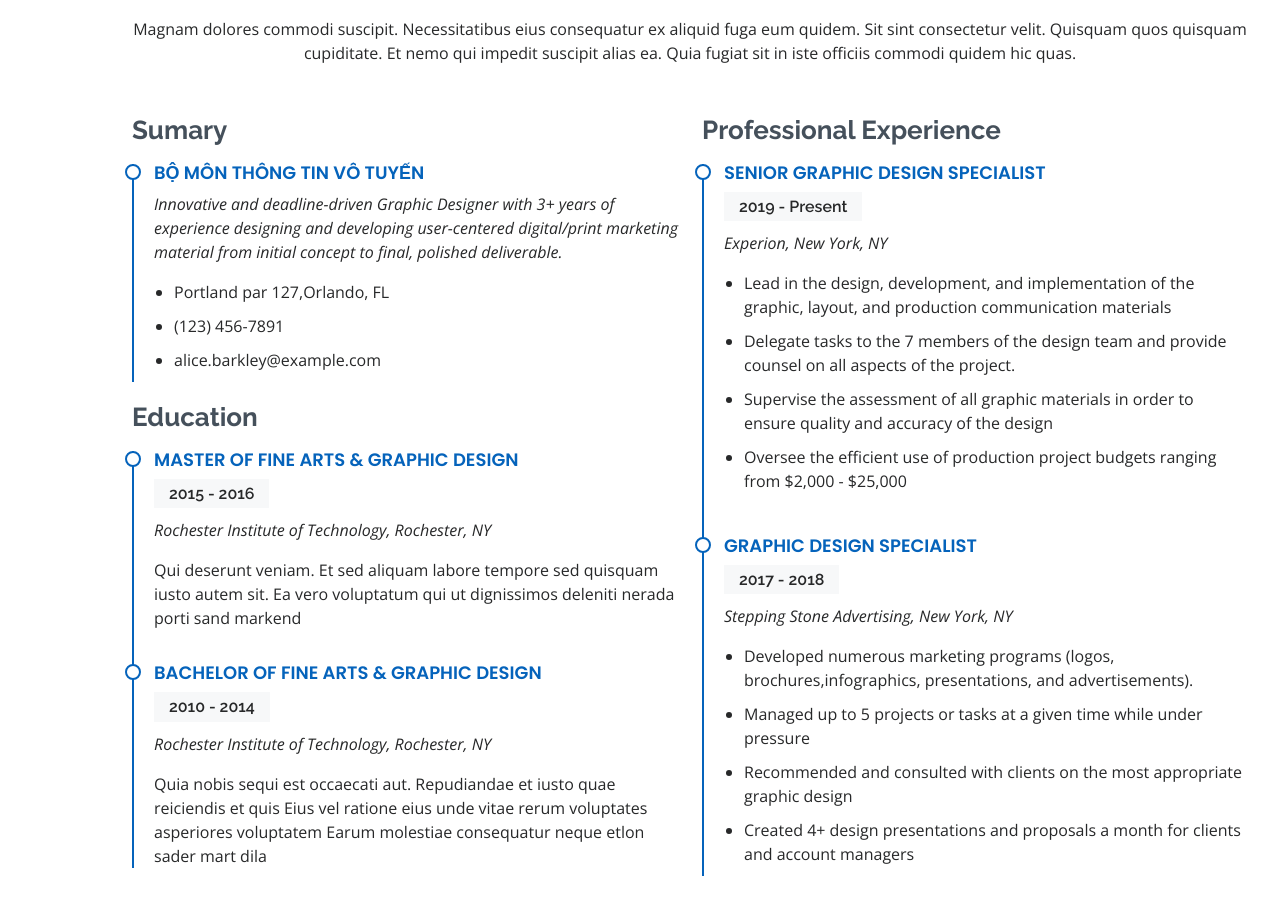
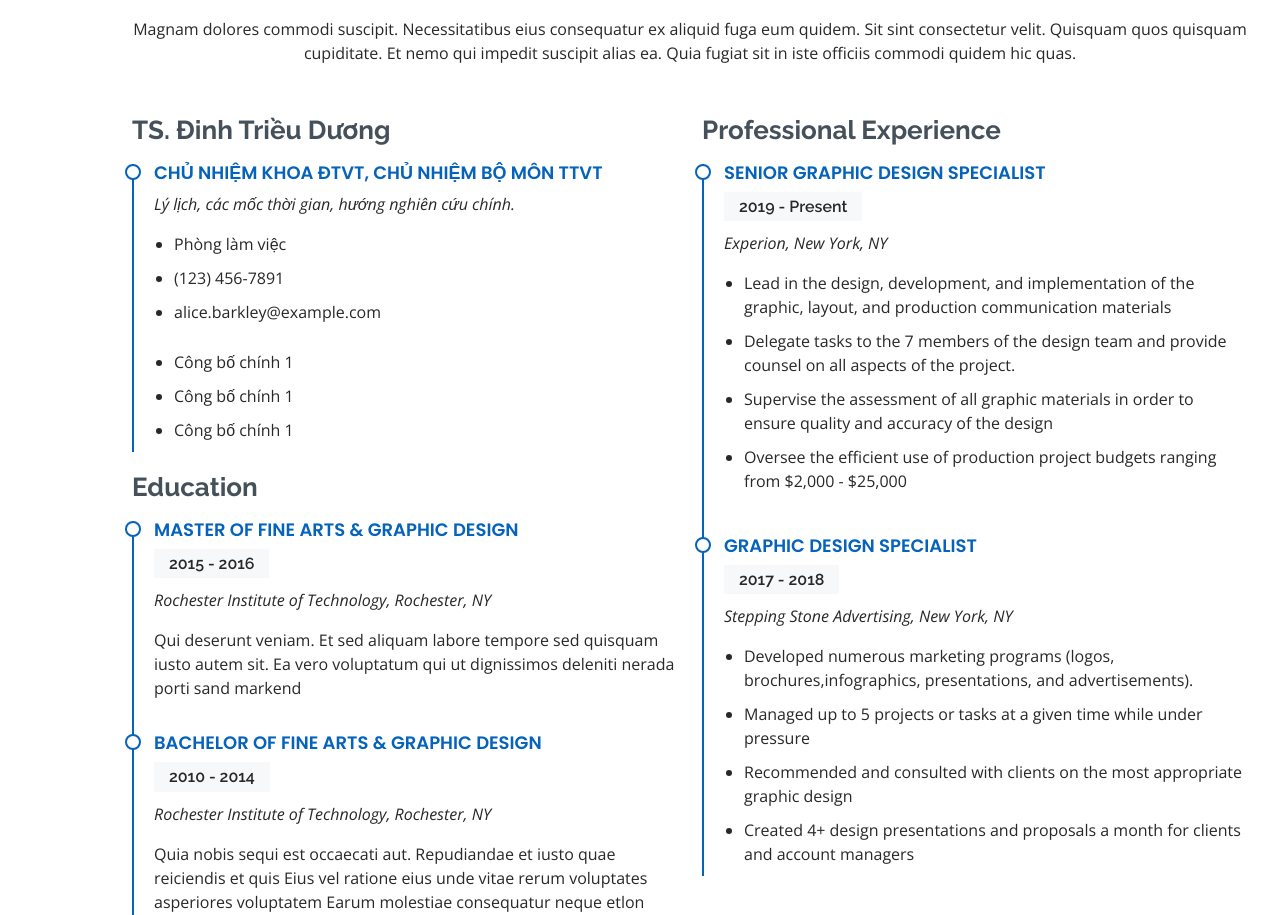
Before and after one commit to ttvt-uet/ttvt-uet.github.io, a plain HTML site: page index.html in a window 1280 px wide. Shown: the part 2518-3433 px from the top of the page. Drawn offline with nearby package versions, Linux system fonts and the light colour scheme.

Commit message:
Update index.html

```diff
--- a/index.html
+++ b/index.html
@@ -241,7 +241,7 @@
       </div>
     </section><!-- End Skills Section -->
 
-    <!-- ======= Resume Section ======= -->
+    <!-- ======= Các thành viên ======= -->
     <section id="resume" class="resume">
       <div class="container" data-aos="fade-up">
 
@@ -252,14 +252,19 @@
 
         <div class="row">
           <div class="col-lg-6">
-            <h3 class="resume-title">Sumary</h3>
+            <h3 class="resume-title">TS. Đinh Triều Dương</h3>
             <div class="resume-item pb-0">
-              <h4>Bộ môn Thông tin Vô tuyến</h4>
-              <p><em>Innovative and deadline-driven Graphic Designer with 3+ years of experience designing and developing user-centered digital/print marketing material from initial concept to final, polished deliverable.</em></p>
+              <h4>Chủ nhiệm Khoa ĐTVT, Chủ nhiệm Bộ môn TTVT</h4>
+              <p><em>Lý lịch, các mốc thời gian, hướng nghiên cứu chính.</em></p>
               <ul>
-                <li>Portland par 127,Orlando, FL</li>
+                <li>Phòng làm việc</li>
                 <li>(123) 456-7891</li>
                 <li>alice.barkley@example.com</li>
+              </ul>
+              <ul>
+                <li>Công bố chính 1</li>
+                <li>Công bố chính 1</li>
+                <li>Công bố chính 1</li>
               </ul>
             </div>
 
```
